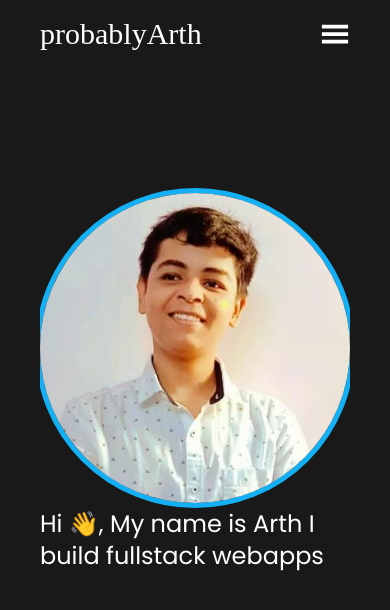
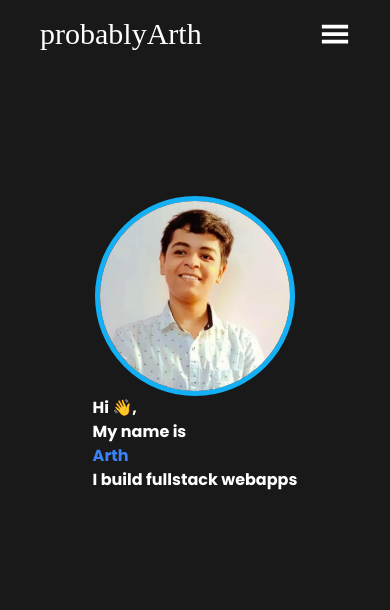
Before and after one commit to probablyArth/website, a Next.js app: page / in a window 390 px wide. Shown: the top 610 px of the page. Built offline with nearby package versions, Linux system fonts and the light colour scheme; a web font is replaced by a local one.

Commit message:
Setting up blog

```diff
--- a/components/Hero/index.tsx
+++ b/components/Hero/index.tsx
@@ -1,11 +1,18 @@
 /* eslint-disable @next/next/no-img-element */
 const Hero = () => {
   return (
-    <div className="flex justify-between items-center flex-col-reverse md:flex-row">
-      <h2 className="text-2xl">
-        Hi 👋, My name is <span>Arth</span> I build fullstack webapps
+    <div className="flex justify-between items-center flex-col-reverse md:flex-row pb-8 md:pt-20 my-2">
+      <h2 className="md:text-5xl md:leading-snug font-bold">
+        Hi 👋,
+        <br /> My name is <br />
+        <span className="text-blue-500">Arth</span>
+        <br /> I build fullstack webapps
       </h2>{" "}
-      <img src="/avatar.svg" alt="" className="avatar max-w-xs" />
+      <img
+        src="/avatar.svg"
+        alt=""
+        className="avatar md:max-w-xs max-w-[200px]"
+      />
     </div>
   );
 };
--- a/components/Link/index.tsx
+++ b/components/Link/index.tsx
@@ -9,7 +9,9 @@ interface NavLink extends Common {
 const NavLink: FC<NavLink> = ({ children, href }) => {
   return (
     <div className="mx-6 text-lightContent hover:text-white">
-      <Link href={href}>{children}</Link>
+      <Link href={href} tabIndex={-1}>
+        {children}
+      </Link>
     </div>
   );
 };
--- a/package.json
+++ b/package.json
@@ -9,6 +9,8 @@
     "lint": "next lint"
   },
   "dependencies": {
+    "gray-matter": "^4.0.3",
+    "marked": "^4.0.17",
     "next": "12.2.0",
     "react": "18.2.0",
     "react-dom": "18.2.0",
--- /dev/null
+++ b/pages/blog/index.tsx
@@ -0,0 +1,42 @@
+import { NextPage } from "next";
+import React from "react";
+import fs from "fs";
+import path from "path";
+import matter from "gray-matter";
+import { sortByDate } from "../../utils/sortDate";
+
+const Blog: NextPage = () => {
+  return <div>Blog</div>;
+};
+
+export async function getStaticProps() {
+  // Get files from the posts dir
+  const files = fs.readdirSync(path.join("posts"));
+
+  // Get slug and frontmatter from posts
+  const posts = files.map((filename) => {
+    // Create slug
+    const slug = filename.replace(".md", "");
+
+    // Get frontmatter
+    const markdownWithMeta = fs.readFileSync(
+      path.join("posts", filename),
+      "utf-8"
+    );
+
+    const { data: frontmatter } = matter(markdownWithMeta);
+
+    return {
+      slug,
+      frontmatter,
+    };
+  });
+
+  return {
+    props: {
+      posts: posts.sort(sortByDate),
+    },
+  };
+}
+
+export default Blog;
--- /dev/null
+++ b/utils/sortDate.js
@@ -0,0 +1,3 @@
+export const sortByDate = (a, b) => {
+  return new Date(b.frontmatter.date) - new Date(a.frontmatter.date);
+};
```
Also changed, not shown: 1 other file (tests, documents, lock files or other folders).
